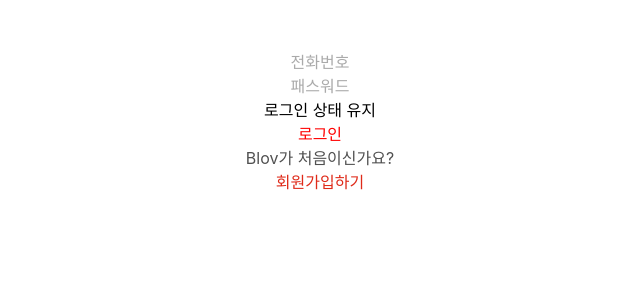
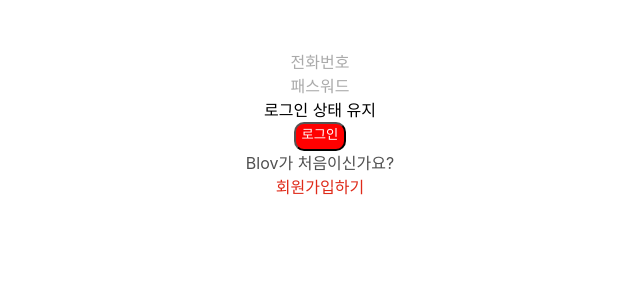
Before and after one commit to blov-hackathon/blov-frontend, a Next.js app: page /login in a window 1280 px wide. Shown: the top 300 px of the page, without its empty margins (320-960 px from the left). Built offline with nearby package versions, Linux system fonts and the light colour scheme.

Commit message:
fix: .babelrc file to solve error

```diff
--- a/pages/login.js
+++ b/pages/login.js
@@ -1,5 +1,7 @@
 import Layout from "../component/Layout";
 import Typography from "../component/Typography";
+import Button from "../component/Button";
+import Margin from "../component/Margin";
 
 export default function Login() {
   return (
@@ -10,12 +12,15 @@
       <Typography color="#aaa" size="16px">
         패스워드
       </Typography>
+      <Margin height="100px" />
       <Typography color="#000" size="16px">
         로그인 상태 유지
       </Typography>
-      <Typography color="red" size="24px">
-        로그인
-      </Typography>
+      <Button backgroundColor="red" width="200px" height="32px">
+        <Typography color="#fff" size="24px">
+          로그인
+        </Typography>
+      </Button>
       <Typography color="#505050" size="16px">
         Blov가 처음이신가요?
       </Typography>
```
Also changed, not shown: .babelrc (added), 1 other file (tests, documents, lock files or other folders).
